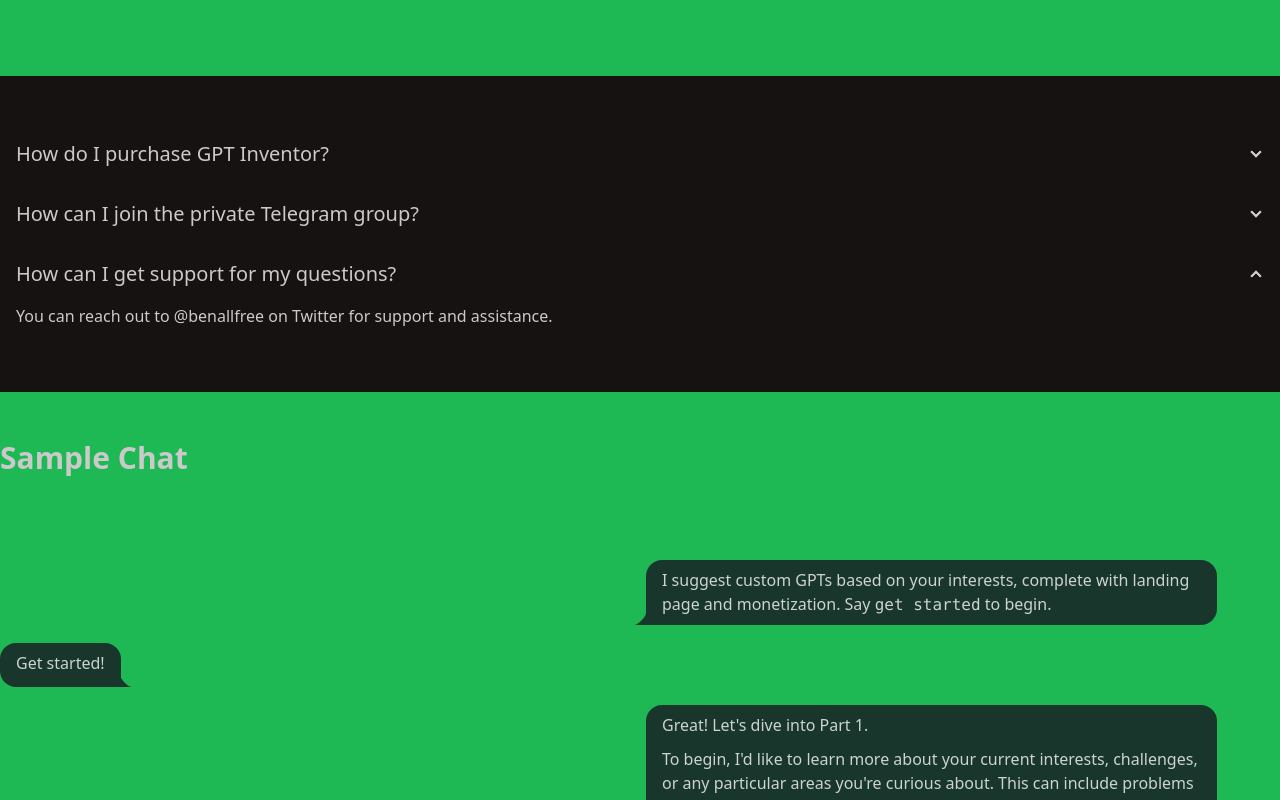
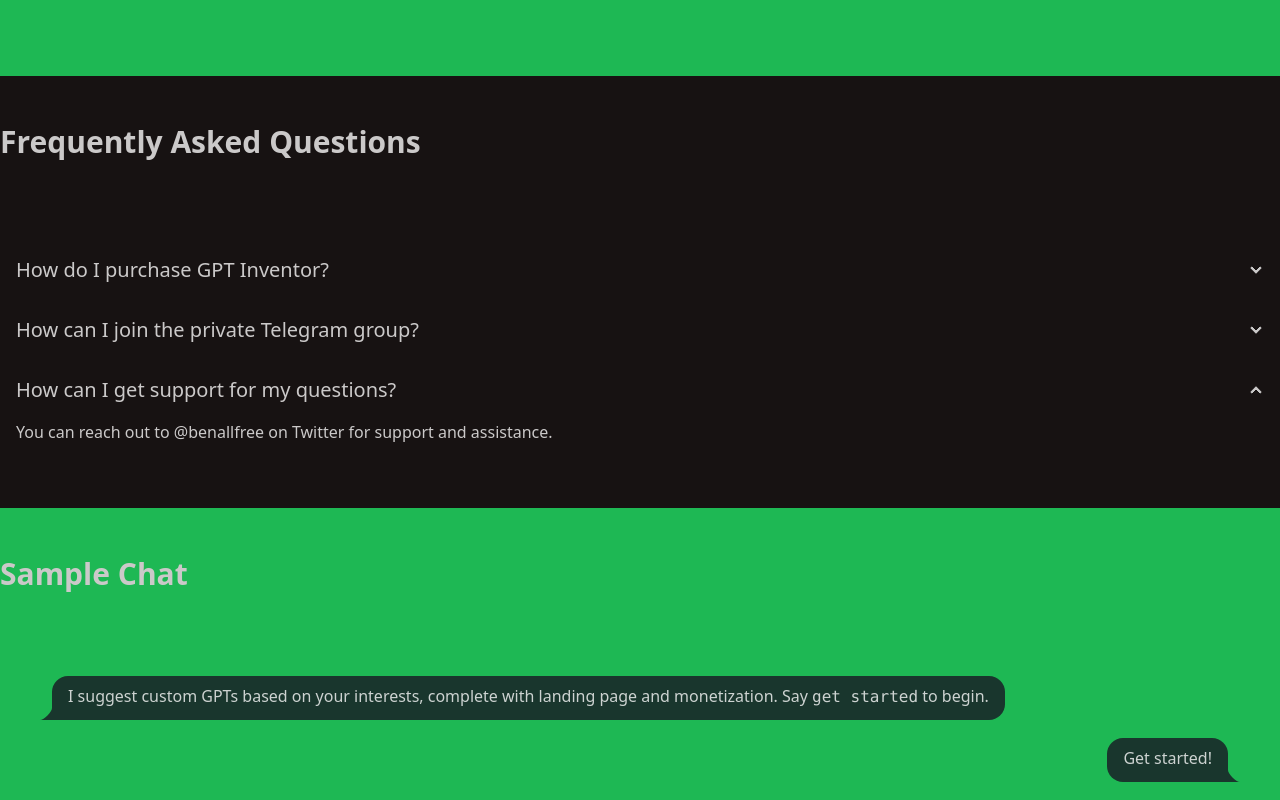
Before and after one commit to benallfree/gpt-inventor, a SvelteKit app: page / in a window 1280 px wide. Shown: the part 1420-2220 px from the top of the page. Built offline with nearby package versions, Linux system fonts and the light colour scheme.

Commit message:
Add FAQ title

```diff
--- a/src/routes/+page.svelte
+++ b/src/routes/+page.svelte
@@ -86,6 +86,8 @@
 <!-- FAQ Section -->
 {#if faq.enabled}
 	<section class="py-12">
+		<div class="container mx-auto">
+			<h2 class="text-3xl font-bold mb-20">{faq.title}</h2>
 			{#each faq.items as item}
 				<div class="collapse collapse-arrow">
 					<input type="radio" name="my-accordion-2" checked />
@@ -97,6 +99,7 @@
 					</div>
 				</div>
 			{/each}
+		</div>
 	</section>
 {/if}
 
@@ -105,7 +108,7 @@
 		<div class="container mx-auto">
 			<h2 class="text-3xl font-bold mb-20">{chat.title}</h2>
 			{#each chat.items as item}
-				<div class={`chat chat-${item.who}`}>
+				<div class={`chat ${item.who === 'start' ? 'chat-start' : 'chat-end'}`}>
 					<div class="chat-image avatar">
 						<div class="w-10 rounded-full">
 							{#if item.who === 'start'}
```
Lines whose indentation alone changed are shown as unchanged.
